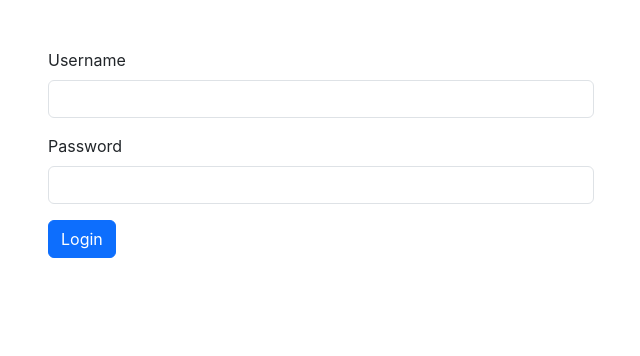
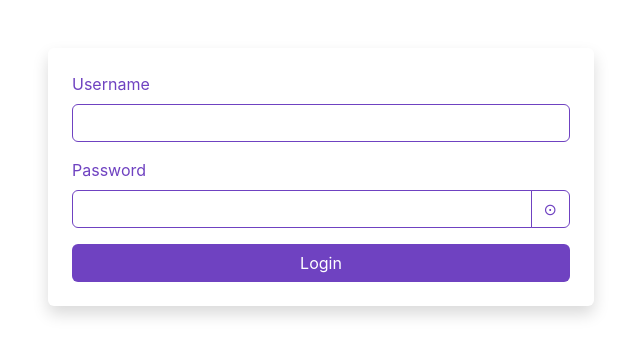
Before and after one commit to Munazahqa/fyp-dashboard, a React (Create React App) app: page /login in a window 1280 px wide. Shown: the top 356 px of the page, without its empty margins (319-959 px from the left). Built offline with nearby package versions, Linux system fonts and the light colour scheme.

Commit message:
sign in theme updated

```diff
--- a/src/components/Sidebar.js
+++ b/src/components/Sidebar.js
@@ -64,17 +64,17 @@ function Sidebar() {
                     <div className="modal-dialog modal-dialog-centered">
                         <div className="modal-content">
                             <div className="modal-header">
-                                <h5 className="modal-title">Confirm Logout</h5>
+                                <h5 className="modal-title text-purple">Confirm Logout</h5>
                                 <button type="button" className="btn-close" onClick={handleCancelLogout}></button>
                             </div>
                             <div className="modal-body">
                                 <p>Are you sure you want to logout?</p>
                             </div>
                             <div className="modal-footer">
-                                <button type="button" className="btn btn-secondary" onClick={handleCancelLogout}>
+                                <button type="button" className="btn btn-outline-purple" onClick={handleCancelLogout}>
                                     No
                                 </button>
-                                <button type="button" className="btn btn-primary" onClick={handleConfirmLogout}>
+                                <button type="button" className="btn btn-purple" onClick={handleConfirmLogout}>
                                     Yes
                                 </button>
                             </div>
--- a/src/pages/Login.js
+++ b/src/pages/Login.js
@@ -6,6 +6,7 @@ function Login() {
     const [username, setUsername] = useState('');
     const [password, setPassword] = useState('');
     const [error, setError] = useState('');
+    const [showPassword, setShowPassword] = useState(false);
     const navigate = useNavigate();
     const { login } = useAuth();
 
@@ -20,31 +21,45 @@ function Login() {
         }
     };
 
+    const togglePasswordVisibility = () => {
+        setShowPassword(!showPassword);
+    };
+
     return (
         <div className="container mt-5">
             <div className="row justify-content-center">
                 <div className="col-md-6">
-                    <form onSubmit={handleSubmit}>
+                    <form onSubmit={handleSubmit} className="p-4 rounded shadow">
                         {error && <div className="alert alert-danger">{error}</div>}
                         <div className="mb-3">
-                            <label className="form-label">Username</label>
+                            <label className="form-label text-purple">Username</label>
                             <input
                                 type="text"
-                                className="form-control"
+                                className="form-control border-purple"
                                 value={username}
                                 onChange={(e) => setUsername(e.target.value)}
                             />
                         </div>
                         <div className="mb-3">
-                            <label className="form-label">Password</label>
-                            <input
-                                type="password"
-                                className="form-control"
-                                value={password}
-                                onChange={(e) => setPassword(e.target.value)}
-                            />
+                            <label className="form-label text-purple">Password</label>
+                            <div className="input-group">
+                                <input
+                                    type={showPassword ? "text" : "password"}
+                                    className="form-control border-purple"
+                                    value={password}
+                                    onChange={(e) => setPassword(e.target.value)}
+                                />
+                                <button
+                                    type="button"
+                                    className="btn btn-outline-purple"
+                                    onClick={togglePasswordVisibility}
+                                    style={{ cursor: 'pointer' }}
+                                >
+                                    {showPassword ? '⊘' : '⊙'}
+                                </button>
+                            </div>
                         </div>
-                        <button type="submit" className="btn btn-primary">Login</button>
+                        <button type="submit" className="btn btn-purple w-100">Login</button>
                     </form>
                 </div>
             </div>
@@ -52,4 +67,47 @@ function Login() {
     );
 }
 
+// Add these CSS styles to your global CSS file (e.g., App.css or index.css)
+const styles = `
+    .btn-purple {
+        background-color: #6f42c1;
+        color: white;
+    }
+
+    .btn-purple:hover {
+        background-color: #5a32a3;
+        color: white;
+    }
+
+    .btn-outline-purple {
+        color: #6f42c1;
+        border-color: #6f42c1;
+    }
+
+    .btn-outline-purple:hover {
+        background-color: #6f42c1;
+        color: white;
+    }
+
+    .text-purple {
+        color: #6f42c1;
+    }
+
+    .border-purple {
+        border-color: #6f42c1 !important;
+        background-color: #ffffff !important;
+    }
+
+    .border-purple:focus {
+        border-color: #6f42c1;
+        box-shadow: 0 0 0 0.2rem rgba(111, 66, 193, 0.25);
+        background-color: #ffffff !important;
+    }
+`;
+
+// Add this style tag to your component
+const styleSheet = document.createElement("style");
+styleSheet.innerText = styles;
+document.head.appendChild(styleSheet);
+
 export default Login;
```
Also changed, not shown: 1 other file (tests, documents, lock files or other folders).
